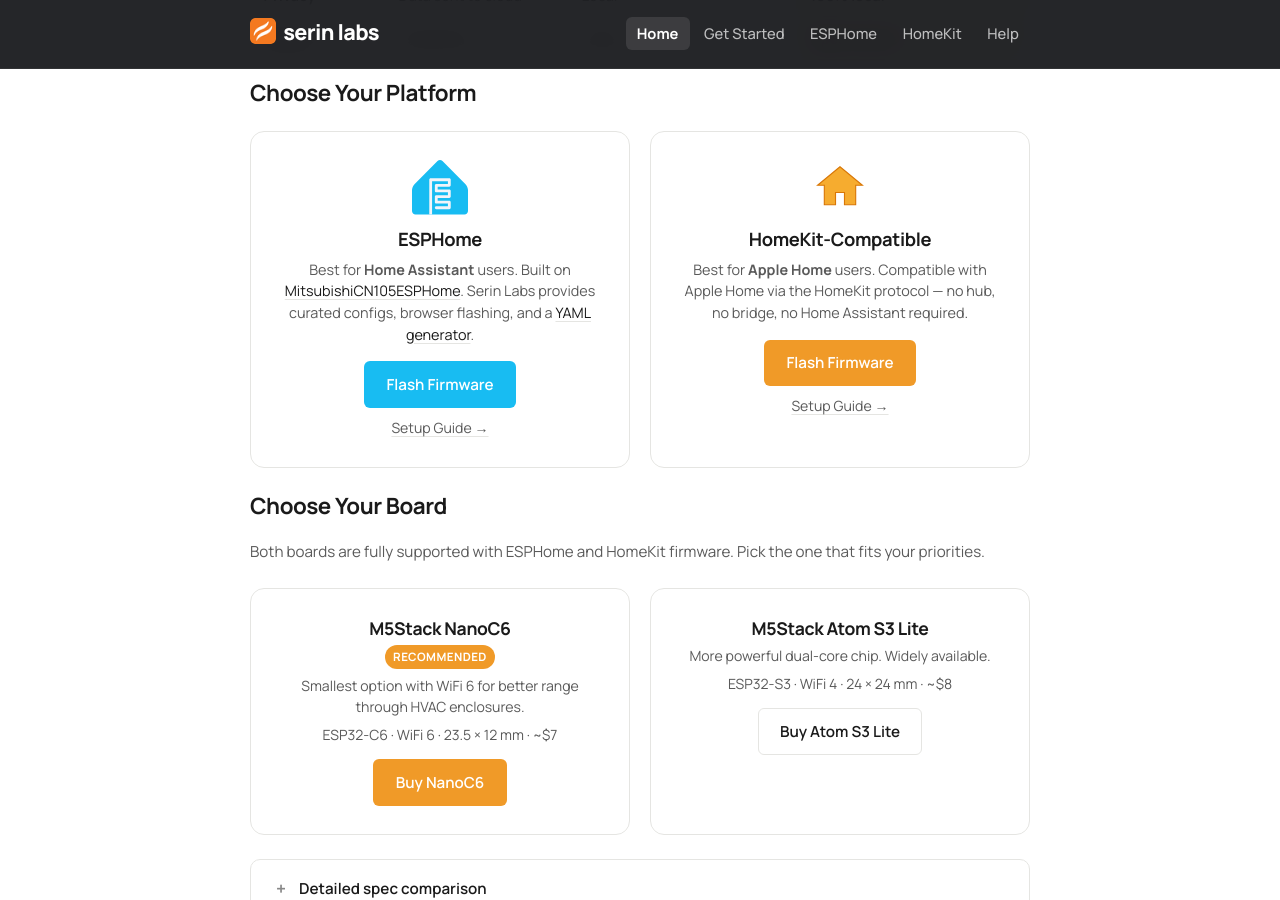
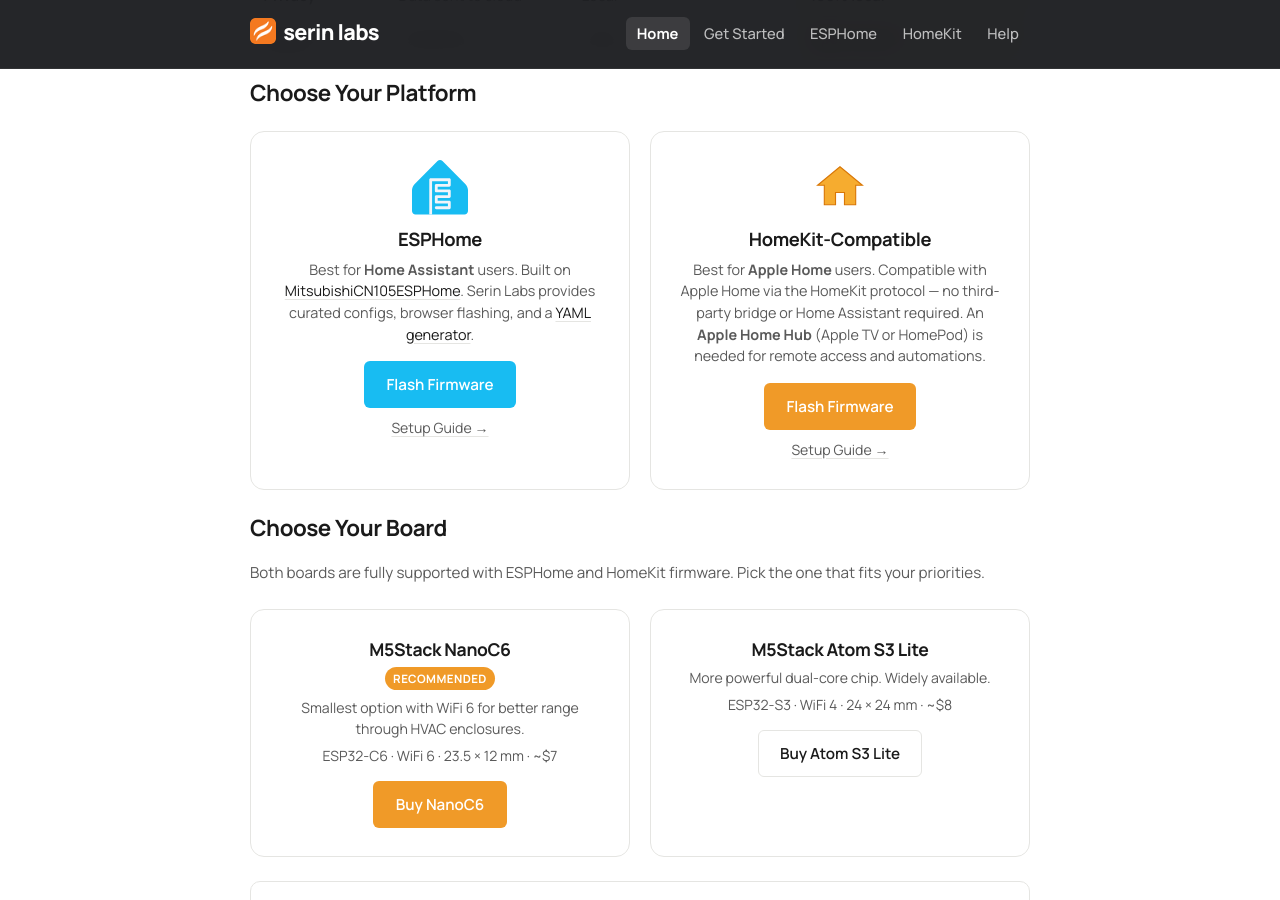
Before and after one commit to Serin-Labs/serin-labs.github.io, a Jekyll site: the page built from index.html, in a window 1280 px wide and 900 px high, scrolled down 1005 px. Built offline with Jekyll 4.4.1, drawn with Linux system fonts in a browser that asks for light colours.

Commit message:
Clarify Apple Home Hub requirement across all HomeKit references
Replace "no hub required" with explicit Apple Home Hub (Apple TV or
HomePod) requirement for remote access and automations. iPad removed
as it is no longer eligible as a Home Hub.

```diff
--- a/homekit/features.html
+++ b/homekit/features.html
@@ -7,7 +7,7 @@ nav_active: homekit
 
 <div class="home theme-homekit">
   <h1>HomeKit-Compatible Firmware Features</h1>
-  <p>The HomeKit-compatible firmware works with Apple Home through the HomeKit Accessory Protocol (HAP), with a full-featured web UI. No third-party bridge or Home Assistant required — just an <strong>Apple Home Hub</strong> (Apple TV, HomePod, or iPad) for remote access and automations.</p>
+  <p>The HomeKit-compatible firmware works with Apple Home through the HomeKit Accessory Protocol (HAP), with a full-featured web UI. No third-party bridge or Home Assistant required — just an <strong>Apple Home Hub</strong> (Apple TV or HomePod) for remote access and automations.</p>
   <div class="demo-gallery">
     <img src="https://raw.githubusercontent.com/akifbayram/mitsubishi-cn105-homekit/main/media/homekit.gif" alt="HomeKit climate control interface" height="400">
     <img src="https://raw.githubusercontent.com/akifbayram/mitsubishi-cn105-homekit/main/media/webui.png" alt="Built-in web UI dashboard" height="400">
--- a/homekit/setup.html
+++ b/homekit/setup.html
@@ -7,7 +7,7 @@ nav_active: homekit
 
 <div class="home theme-homekit">
   <h1>HomeKit-Compatible Setup</h1>
-  <p>After <a href="/flash">flashing</a> the HomeKit-compatible firmware, follow these steps to connect your device and add it to Apple Home. An <strong>Apple Home Hub</strong> (Apple TV, HomePod, or iPad) is required for remote access and automations.</p>
+  <p>After <a href="/flash">flashing</a> the HomeKit-compatible firmware, follow these steps to connect your device and add it to Apple Home. An <strong>Apple Home Hub</strong> (Apple TV or HomePod) is required for remote access and automations.</p>
   <hr>
 
   <h2>1. Connect to WiFi</h2>
--- a/index.html
+++ b/index.html
@@ -97,7 +97,7 @@ nav_active: home
   <div class="platform-card card-homekit">
     <img src="/assets/homekit-logo.svg" alt="Home icon" class="platform-logo">
     <h3>HomeKit-Compatible</h3>
-    <p>Best for <strong>Apple Home</strong> users. Compatible with Apple Home via the HomeKit protocol — no hub, no bridge, no Home Assistant required.</p>
+    <p>Best for <strong>Apple Home</strong> users. Compatible with Apple Home via the HomeKit protocol — no third-party bridge or Home Assistant required. An <strong>Apple Home Hub</strong> (Apple TV or HomePod) is needed for remote access and automations.</p>
     <a href="/flash" class="btn btn-homekit">Flash Firmware</a>
     <a href="/homekit/setup" class="setup-link">Setup Guide &rarr;</a>
   </div>
```
Also changed, not shown: README.md.
